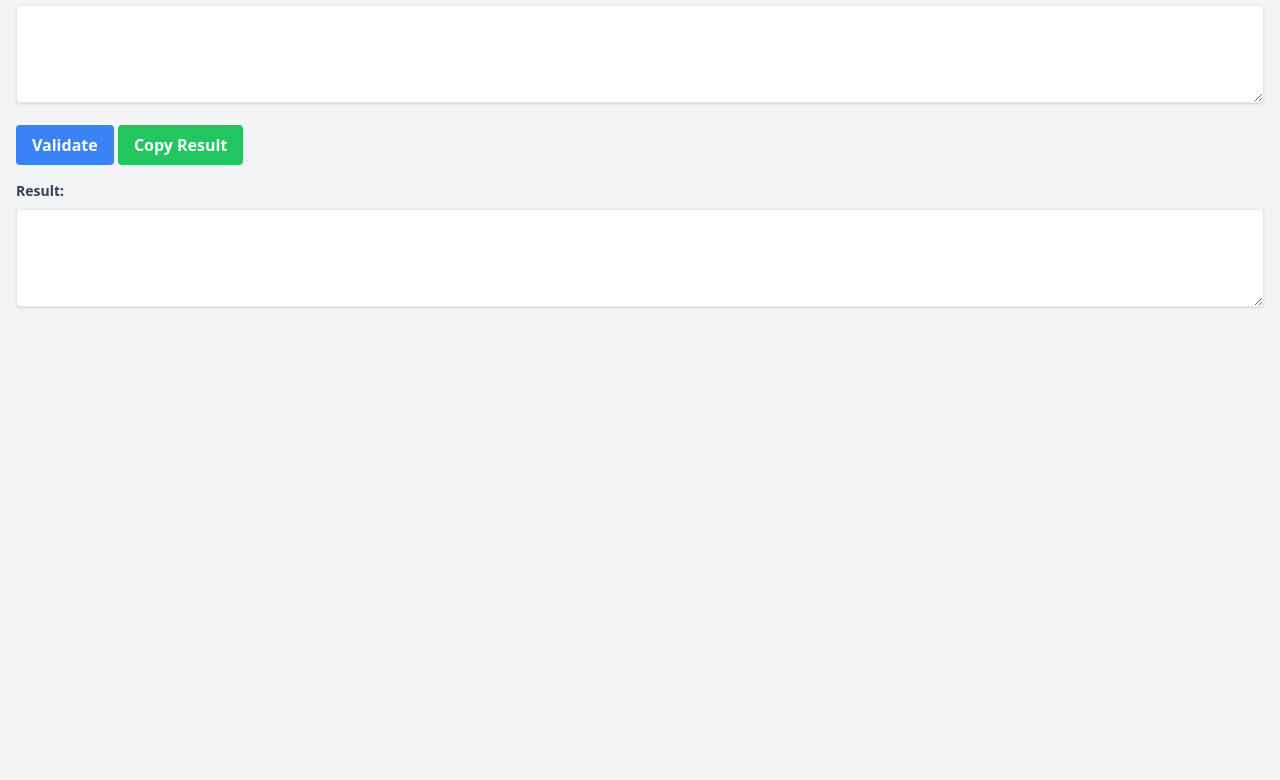
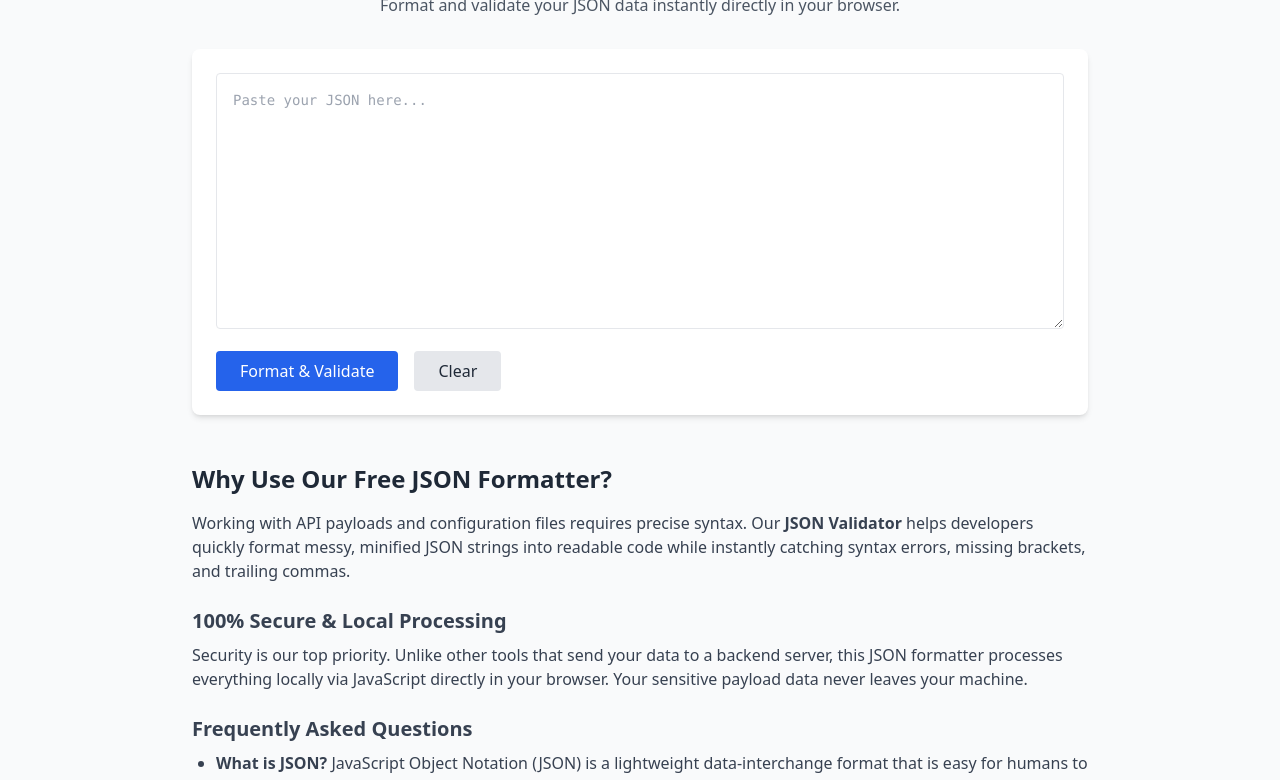
Before and after one commit to justmike1234/json-validator-microtool, a plain HTML site: page index.html in a window 1280 px wide. Shown: the part 87-867 px from the top of the page. Before the commit the page ends 800 px from the top, so only its background shows below. Drawn offline with nearby package versions, Linux system fonts and the light colour scheme.

Commit message:
Add SEO optimization, schema markup, and FAQ content

```diff
--- a/index.html
+++ b/index.html
@@ -3,42 +3,68 @@
 <head>
     <meta charset="UTF-8">
     <meta name="viewport" content="width=device-width, initial-scale=1.0">
-    <title>JSON Validator</title>
+    <title>Free JSON Validator & Formatter | Secure & Local</title>
+    <meta name="description" content="Validate, format, and parse JSON instantly. 100% secure, browser-based JSON formatting tool. No data is sent to external servers.">
     <script src="https://cdn.tailwindcss.com"></script>
+    <script type="application/ld+json">
+    {
+      "@context": "https://schema.org",
+      "@type": "WebApplication",
+      "name": "Secure JSON Validator",
+      "applicationCategory": "DeveloperApplication",
+      "operatingSystem": "Web",
+      "offers": {"@type": "Offer", "price": "0"}
+    }
+    </script>
 </head>
-<body class="bg-gray-100">
-    <div class="container mx-auto p-4">
-        <h1 class="text-2xl font-bold mb-4">JSON Validator</h1>
-        <div class="mb-4">
-            <label for="jsonInput" class="block text-gray-700 text-sm font-bold mb-2">Enter JSON:</label>
-            <textarea id="jsonInput" rows="4" class="shadow appearance-none border rounded w-full py-2 px-3 text-gray-700 leading-tight focus:outline-none focus:shadow-outline"></textarea>
+<body class="bg-gray-50 text-gray-900 font-sans p-8">
+    <div class="max-w-4xl mx-auto">
+        <h1 class="text-4xl font-bold text-center mb-2 text-blue-600">Secure JSON Validator</h1>
+        <p class="text-center text-gray-600 mb-8">Format and validate your JSON data instantly directly in your browser.</p>
+
+        <div class="bg-white p-6 rounded-lg shadow-md mb-12">
+            <textarea id="jsonInput" class="w-full h-64 p-4 border rounded font-mono text-sm mb-4" placeholder="Paste your JSON here..."></textarea>
+            <div class="flex space-x-4">
+                <button onclick="formatJSON()" class="bg-blue-600 text-white px-6 py-2 rounded hover:bg-blue-700 transition">Format & Validate</button>
+                <button onclick="clearJSON()" class="bg-gray-200 text-gray-800 px-6 py-2 rounded hover:bg-gray-300 transition">Clear</button>
+            </div>
+            <div id="outputMsg" class="mt-4 text-sm font-semibold hidden"></div>
         </div>
-        <div class="mb-4">
-            <button id="validateButton" class="bg-blue-500 hover:bg-blue-700 text-white font-bold py-2 px-4 rounded focus:outline-none focus:shadow-outline">Validate</button>
-            <button id="copyButton" class="bg-green-500 hover:bg-green-700 text-white font-bold py-2 px-4 rounded focus:outline-none focus:shadow-outline">Copy Result</button>
-        </div>
-        <div>
-            <label for="result" class="block text-gray-700 text-sm font-bold mb-2">Result:</label>
-            <textarea id="result" rows="4" class="shadow appearance-none border rounded w-full py-2 px-3 text-gray-700 leading-tight focus:outline-none focus:shadow-outline" readonly></textarea>
-        </div>
+
+        <article class="prose max-w-none text-gray-700">
+            <h2 class="text-2xl font-bold mb-4 text-gray-800">Why Use Our Free JSON Formatter?</h2>
+            <p>Working with API payloads and configuration files requires precise syntax. Our <strong>JSON Validator</strong> helps developers quickly format messy, minified JSON strings into readable code while instantly catching syntax errors, missing brackets, and trailing commas.</p>
+
+            <h3 class="text-xl font-bold mt-6 mb-2">100% Secure & Local Processing</h3>
+            <p>Security is our top priority. Unlike other tools that send your data to a backend server, this JSON formatter processes everything locally via JavaScript directly in your browser. Your sensitive payload data never leaves your machine.</p>
+
+            <h3 class="text-xl font-bold mt-6 mb-2">Frequently Asked Questions</h3>
+            <ul class="list-disc pl-6 space-y-2">
+                <li><strong>What is JSON?</strong> JavaScript Object Notation (JSON) is a lightweight data-interchange format that is easy for humans to read and write, and easy for machines to parse and generate.</li>
+                <li><strong>How do I fix invalid JSON?</strong> Paste your code into the tool and click "Format & Validate". The tool will highlight exactly where the syntax error occurs (e.g., a missing quote or extra comma).</li>
+            </ul>
+        </article>
     </div>
+
     <script>
-        document.getElementById('validateButton').addEventListener('click', function() {
-            let jsonInput = document.getElementById('jsonInput').value;
-            let resultElement = document.getElementById('result');
+        function formatJSON() {
+            const input = document.getElementById('jsonInput');
+            const msg = document.getElementById('outputMsg');
+            msg.classList.remove('hidden');
             try {
-                JSON.parse(jsonInput);
-                resultElement.value = 'Valid JSON';
+                const parsed = JSON.parse(input.value);
+                input.value = JSON.stringify(parsed, null, 4);
+                msg.textContent = '✅ Valid JSON';
+                msg.className = 'mt-4 text-sm font-bold text-green-600';
             } catch (e) {
-                resultElement.value = 'Invalid JSON: ' + e.message;
+                msg.textContent = '❌ Invalid JSON: ' + e.message;
+                msg.className = 'mt-4 text-sm font-bold text-red-600';
             }
-        });
-
-        document.getElementById('copyButton').addEventListener('click', function() {
-            let resultElement = document.getElementById('result');
-            resultElement.select();
-            document.execCommand('copy');
-        });
+        }
+        function clearJSON() {
+            document.getElementById('jsonInput').value = '';
+            document.getElementById('outputMsg').classList.add('hidden');
+        }
     </script>
 </body>
 </html>
```
